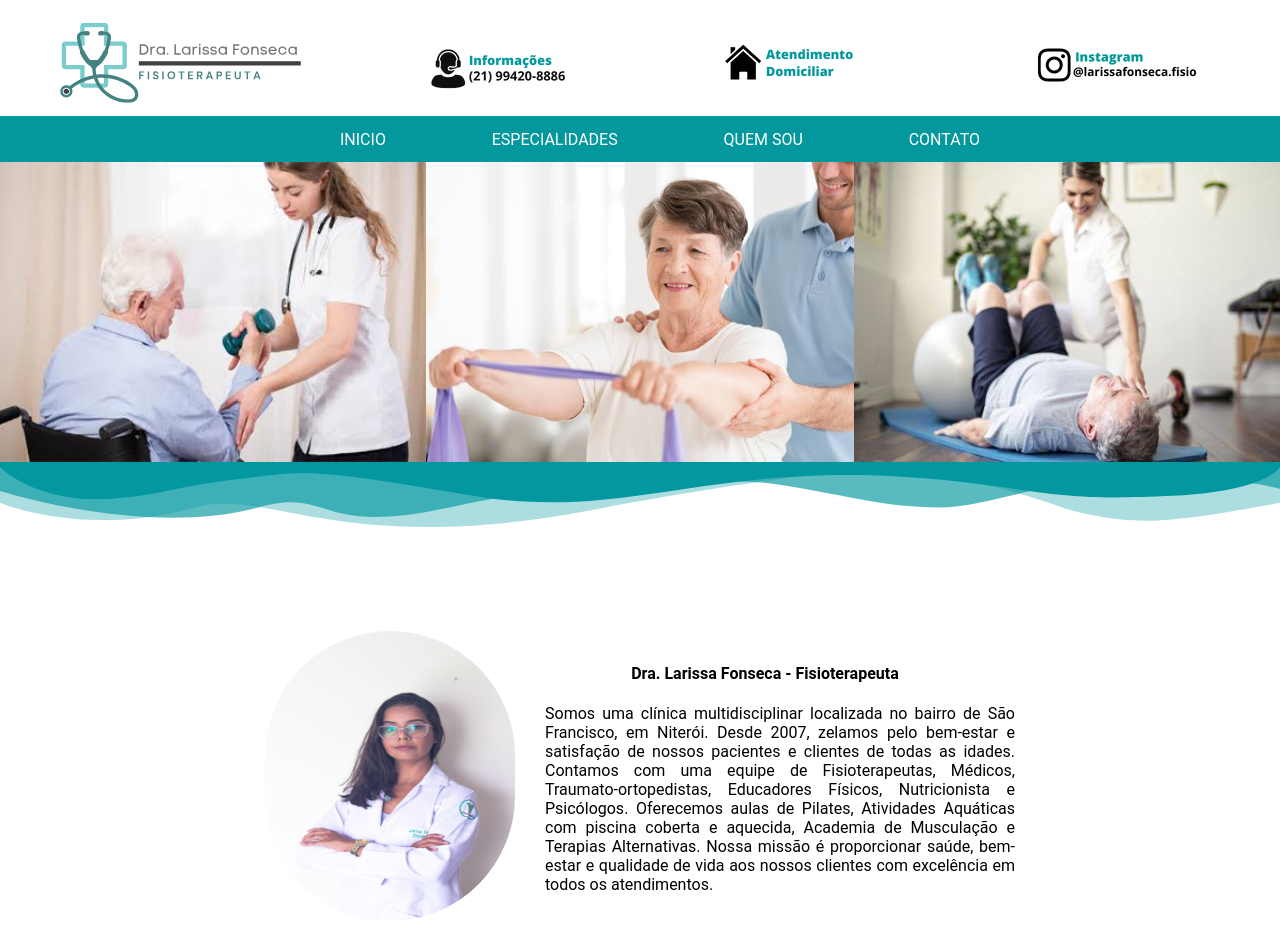
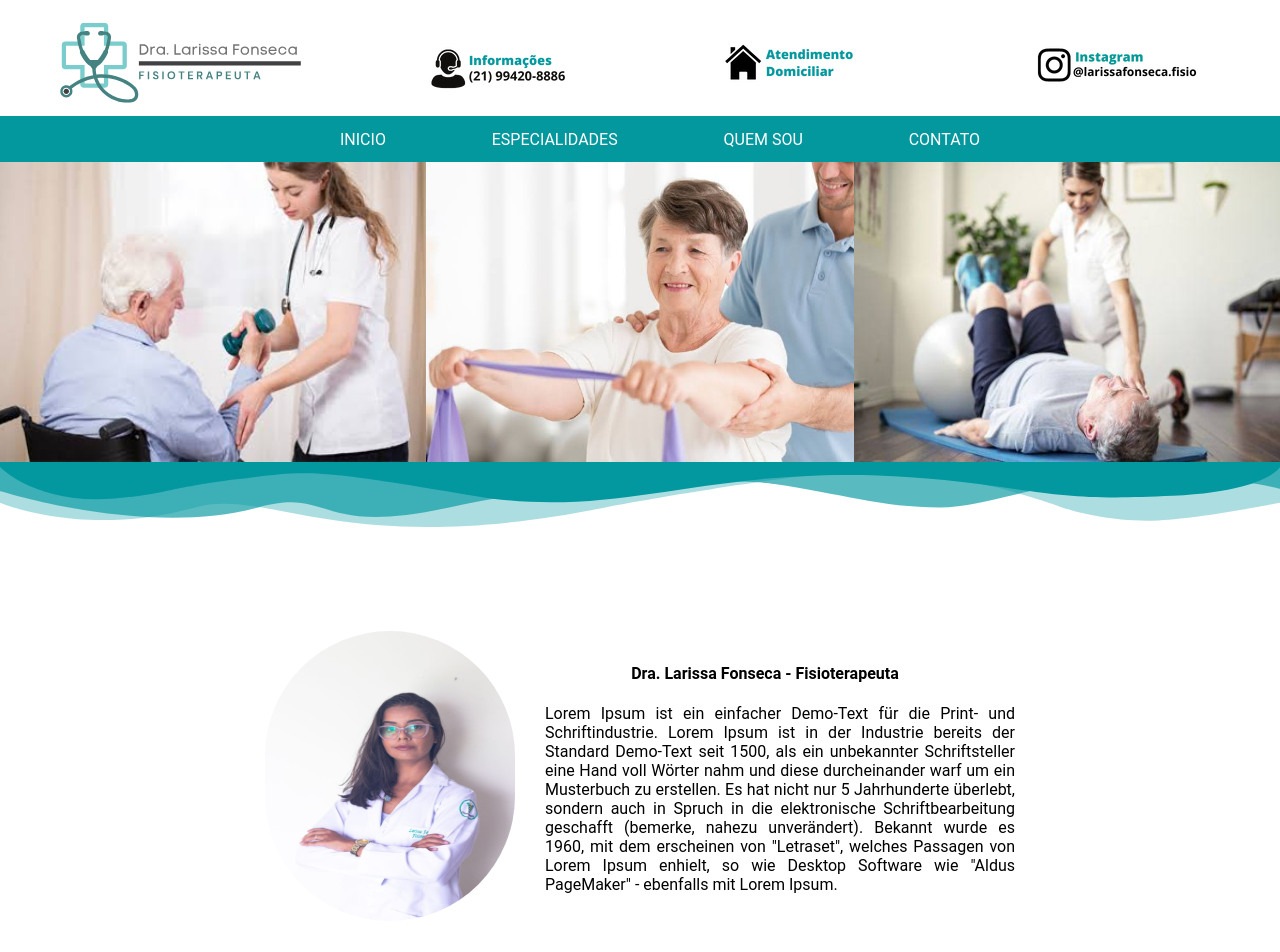
Before and after one commit to DraLarissaFonseca/dralarissafonseca.github.io, a React (Create React App) app: page / in a window 1280 px wide. Shown: the top 952 px of the page. Built offline with nearby package versions, Linux system fonts and the light colour scheme.

Commit message:
lorem ipsum text

```diff
--- a/src/App.js
+++ b/src/App.js
@@ -56,10 +56,7 @@ function App() {
         <div>
           <h4>Dra. Larissa Fonseca - Fisioterapeuta</h4>
           <p>
-            Somos uma clínica multidisciplinar localizada no bairro de São Francisco, em Niterói. Desde 2007, zelamos pelo bem-estar e satisfação de nossos pacientes e clientes de todas as idades.
-            Contamos com uma equipe de Fisioterapeutas, Médicos, Traumato-ortopedistas, Educadores Físicos, Nutricionista e Psicólogos.
-            Oferecemos aulas de Pilates, Atividades Aquáticas com piscina coberta e aquecida, Academia de Musculação e Terapias Alternativas.
-            Nossa missão é proporcionar saúde, bem-estar e qualidade de vida aos nossos clientes com excelência em todos os atendimentos.
+          Lorem Ipsum ist ein einfacher Demo-Text für die Print- und Schriftindustrie. Lorem Ipsum ist in der Industrie bereits der Standard Demo-Text seit 1500, als ein unbekannter Schriftsteller eine Hand voll Wörter nahm und diese durcheinander warf um ein Musterbuch zu erstellen. Es hat nicht nur 5 Jahrhunderte überlebt, sondern auch in Spruch in die elektronische Schriftbearbeitung geschafft (bemerke, nahezu unverändert). Bekannt wurde es 1960, mit dem erscheinen von "Letraset", welches Passagen von Lorem Ipsum enhielt, so wie Desktop Software wie "Aldus PageMaker" - ebenfalls mit Lorem Ipsum.
           </p>
         </div>
       </div>
```
